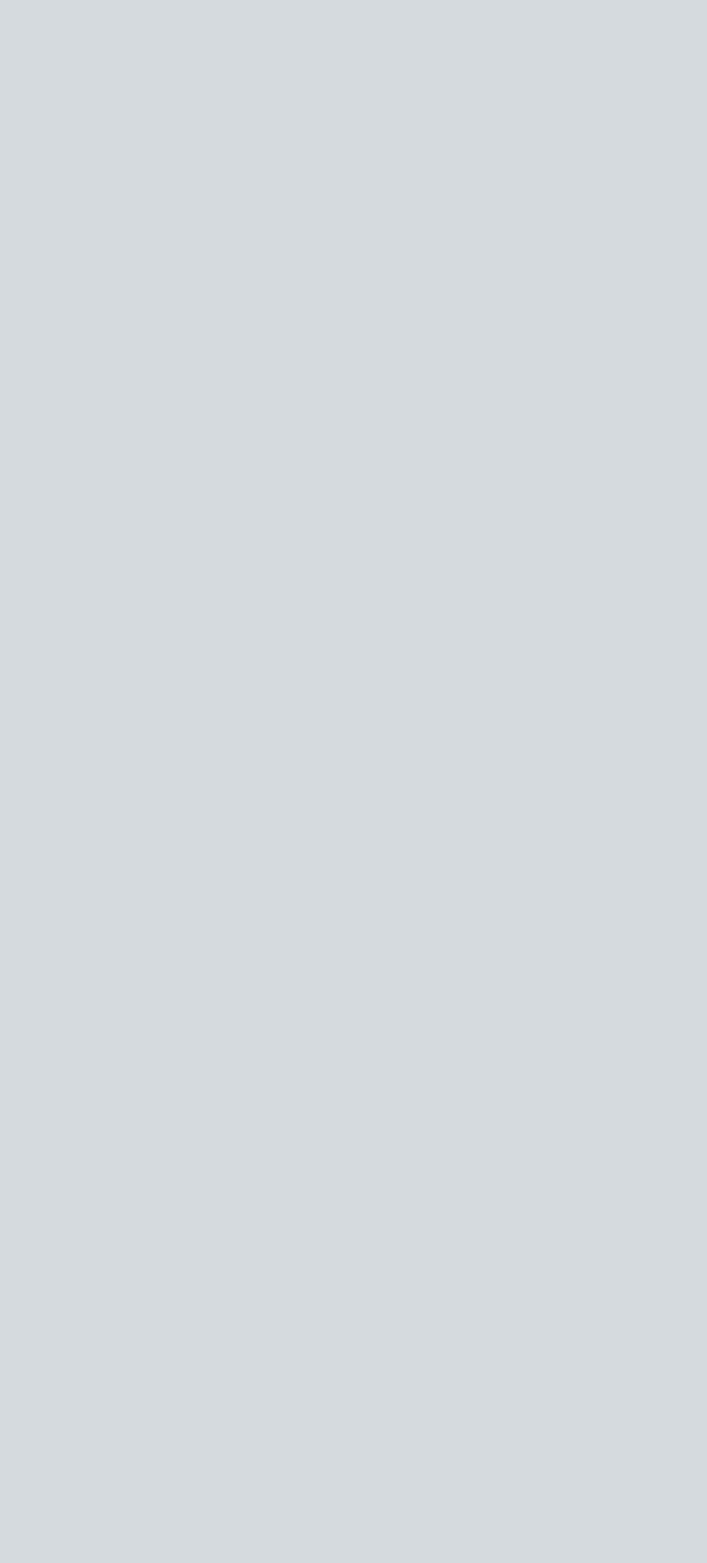
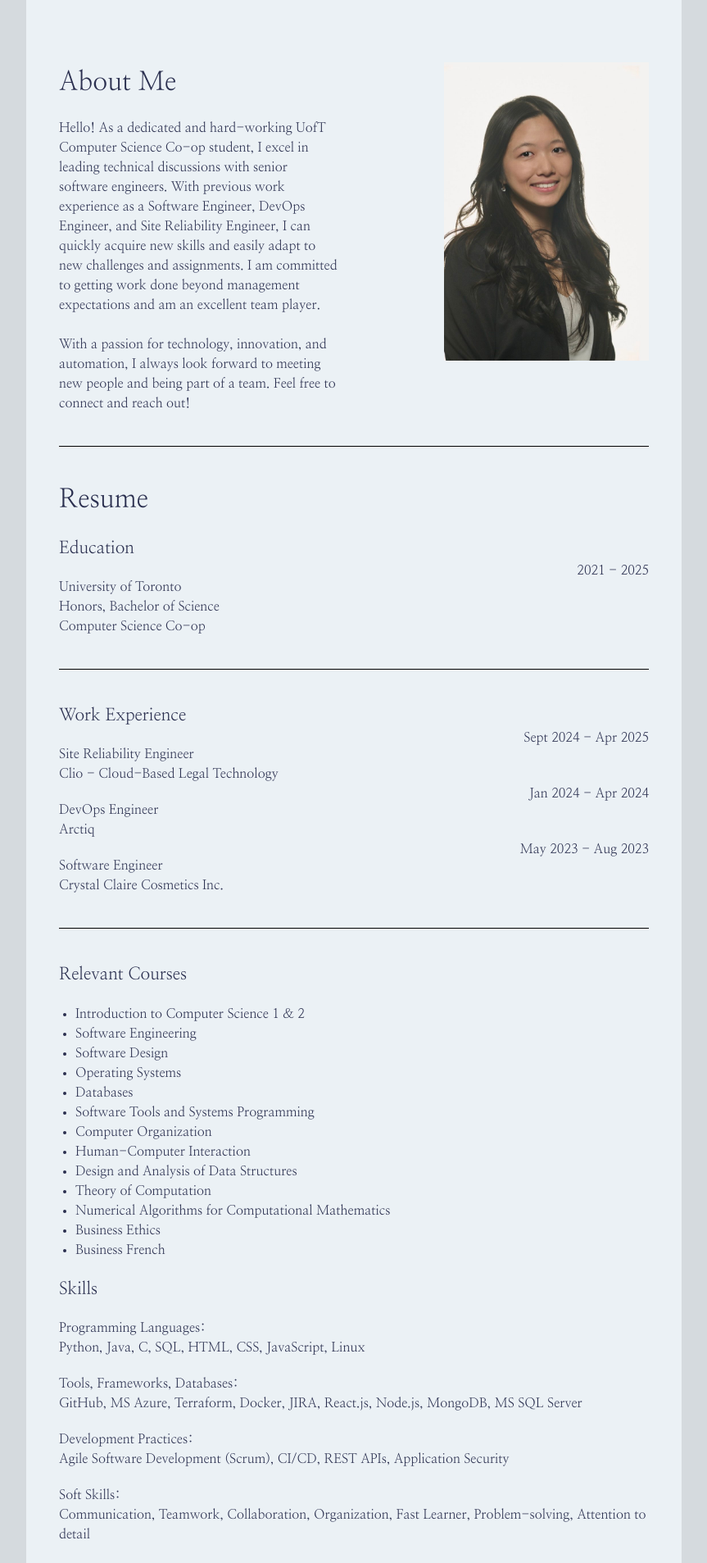
Before and after one commit to Emilyho11/personal-website, a React (Vite) app in the folder frontend/: page / in a window 1280 px wide. Shown: the part 680-2587 px from the top of the page at 82% size, without its empty margins (208-1071 px from the left). Before the commit the page ends 800 px from the top, so only its background shows below. Built offline with nearby package versions, Linux system fonts and the light colour scheme.

Commit message:
Modifying Home Page

```diff
--- a/frontend/src/pages/Home.jsx
+++ b/frontend/src/pages/Home.jsx
@@ -1,14 +1,113 @@
 import React from 'react';
 import ContentContainer from '../components/ContentContainer';
+import ProfessionalPic from '../assets/images/emily_professional_pic.jpg';
+import musicBg from '../assets/images/music_background.png';
+import ContactMe from '../components/ContactMe';
 
 const Home = () => {
+  // Define an array of work experiences
+  const workExperiences = [
+    {
+      title: 'Site Reliability Engineer',
+      company: 'Clio - Cloud-Based Legal Technology',
+      date: 'Sept 2024 - Apr 2025'
+    },
+    {
+      title: 'DevOps Engineer',
+      company: 'Arctiq',
+      date: 'Jan 2024 - Apr 2024'
+    },
+    {
+      title: 'Software Engineer',
+      company: 'Crystal Claire Cosmetics Inc.',
+      date: 'May 2023 - Aug 2023'
+    }
+  ];
+
   return (
     <>
+      <div className='text-dark_blue pb-36 pt-32 text-center' style={{
+        backgroundImage: `url(${musicBg})`,
+        boxShadow: '0px 6px 8px rgba(0, 0, 0, 0.3)'}}>
+        <h1 className='pt-10'>Hello, Bonjour,<br/>I'm Emily!</h1>
+        <h2 className='pt-10'>Welcome to my Personal Website!</h2>
+      </div>
+      <ContentContainer className='text-dark_blue bg-light_blue p-10'>
+        <div className='lg:flex xl:gap-32 lg:gap-16'>
+          <div>
+            <h2 className='pt-10'>About Me</h2>
+            <p className='pt-5'>
+              Hello! As a dedicated and hard-working UofT Computer Science
+              Co-op student, I excel in leading technical discussions with
+              senior software engineers. With previous work experience as a
+              Software Engineer, DevOps Engineer, and Site Reliability Engineer,
+              I can quickly acquire new skills and easily adapt to new challenges
+              and assignments. I am committed to getting work done beyond
+              management expectations and am an excellent team player.<br/><br/>
 
-      <ContentContainer>
-        <h1>Hello, Bonjour, I'm Emily!</h1>
-        <p className='text-dark_blue'>Welcome to my website!</p>
+              With a passion for technology, innovation, and automation,
+              I always look forward to meeting new people and being part of a team.
+              Feel free to connect and reach out!
+              </p>
+          </div>
+          <img src={ProfessionalPic} alt='emily-professional-pic' className='w-[250px] h-full mt-10 mx-auto'/>
+        </div>
+
+        <hr className="my-10 border-t-1 border-black" />
+        <h2>Resume</h2>
+        <h3 className='pt-5'>Education</h3>
+        <div className="flex justify-between">
+          <p className="pt-5">University of Toronto<br/>
+            Honors, Bachelor of Science<br/>
+            Computer Science Co-op
+          </p>
+          <p className="text-right">2021 - 2025</p>
+        </div>
+
+        <hr className="my-10 border-t-1 border-black" />
+        <h3>Work Experience</h3>
+        {workExperiences.map((experience, index) => (
+          <div key={index} className="flex justify-between">
+            <p className="pt-5">{experience.title}<br/>
+              {experience.company}
+            </p>
+            <p className="text-right">{experience.date}</p>
+          </div>
+        ))}
+
+        <hr className="my-10 border-t-1 border-black" />
+        <h3>Relevant Courses</h3>
+        <ul className="list-disc pl-5 pt-5">
+          <li>Introduction to Computer Science 1 & 2</li>
+          <li>Software Engineering</li>
+          <li>Software Design</li>
+          <li>Operating Systems</li>
+          <li>Databases</li>
+          <li>Software Tools and Systems Programming</li>
+          <li>Computer Organization</li>
+          <li>Human-Computer Interaction</li>
+          <li>Design and Analysis of Data Structures</li>
+          <li>Theory of Computation</li>
+          <li>Numerical Algorithms for Computational Mathematics</li>
+          <li>Business Ethics</li>
+          <li>Business French</li>
+        </ul>
+
+        <h3 className='pt-5'>Skills</h3>
+        <h4 className='pt-5'>Programming Languages:</h4>
+        <p>Python, Java, C, SQL, HTML, CSS, JavaScript, Linux</p>
+        <h4 className='pt-5'>Tools, Frameworks, Databases:</h4>
+        <p>GitHub, MS Azure, Terraform, Docker, JIRA, React.js, Node.js, MongoDB, MS SQL Server</p>
+        <h4 className='pt-5'>Development Practices:</h4>
+        <p>Agile Software Development (Scrum), CI/CD, REST APIs, Application Security</p>
+        <h4 className='pt-5'>Soft Skills:</h4>
+        <p>Communication, Teamwork, Collaboration, Organization, Fast Learner, Problem-solving, Attention to detail</p>
+        <h4 className='pt-5'>Languages:</h4>
+        <p>French and English (Bilingual Proficiency)</p>
+
+        <hr className="my-10 border-t-1 border-black" />
       </ContentContainer>
+      <ContactMe />
     </>
   )
 }
```
